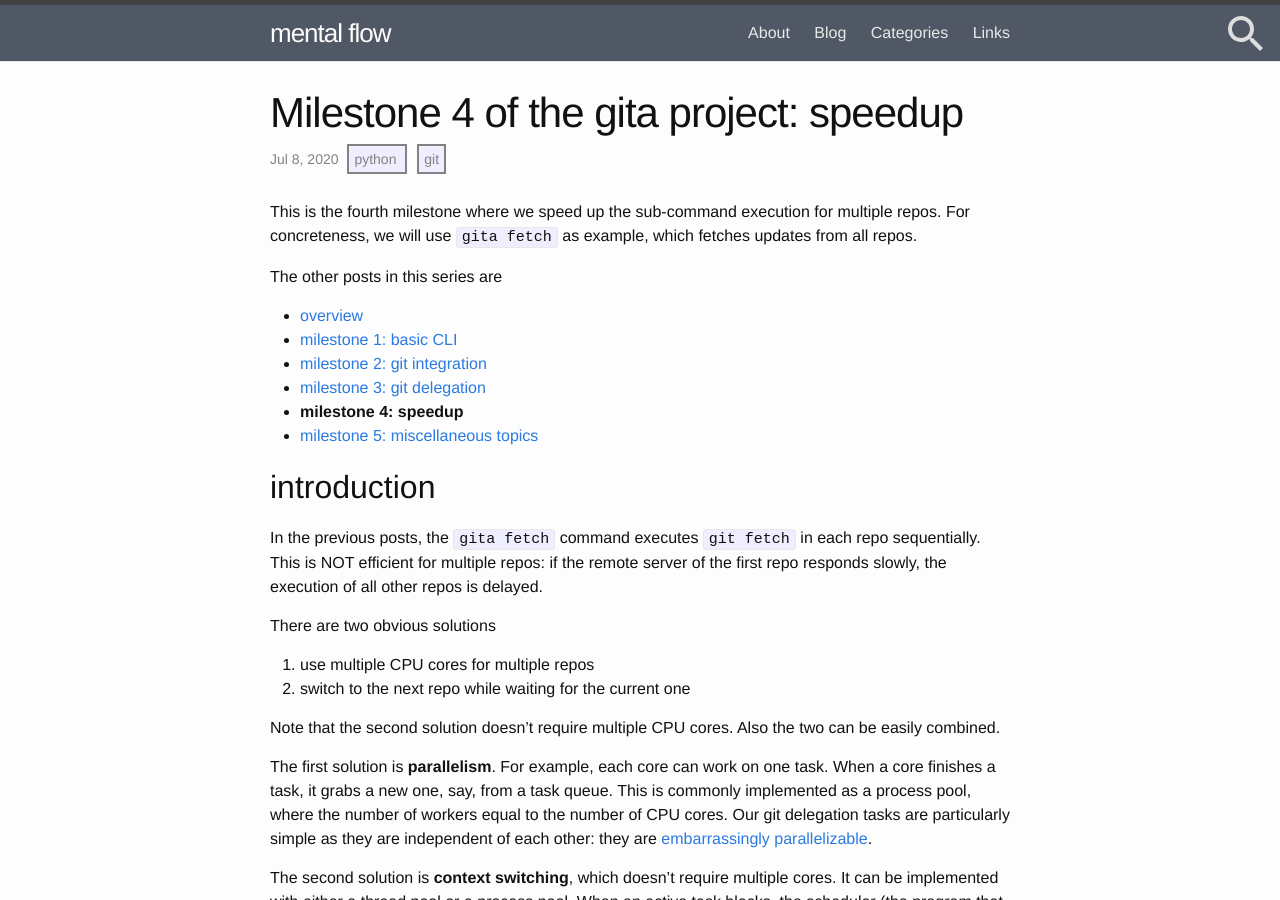
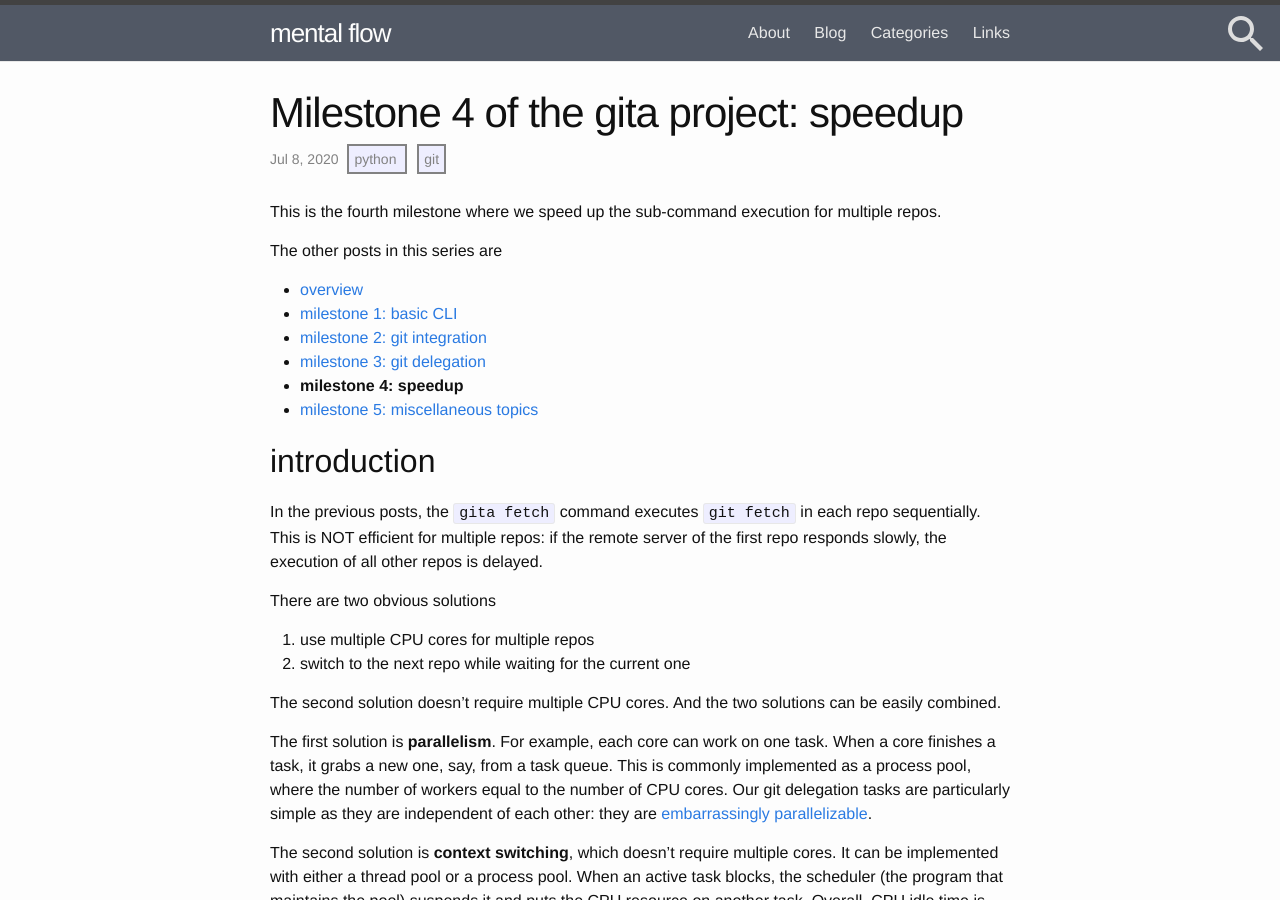
Before and after one commit to nosarthur/nosarthur.github.io, a Jekyll site: the page built from _posts/2020-07-08-gita-milestone4.md, in a window 1280 px wide and 900 px high. Built offline with Jekyll 4.4.1, drawn with Linux system fonts in a browser that asks for light colours; comment, search, counter and statistics services are not loaded; some of the changed text lies outside the part shown.

Commit message:
edit gita 5

````diff
--- a/_posts/2020-07-08-gita-milestone4.md
+++ b/_posts/2020-07-08-gita-milestone4.md
@@ -8,8 +8,7 @@
 ---
 
 This is the fourth milestone where we speed up the sub-command execution for
-multiple repos. For concreteness, we will use `gita fetch` as example, which
-fetches updates from all repos.
+multiple repos.
 
 The other posts in this series are
 
@@ -33,8 +32,8 @@
 1. use multiple CPU cores for multiple repos
 1. switch to the next repo while waiting for the current one
 
-Note that the second solution doesn't require multiple CPU cores.
-Also the two can be easily combined.
+The second solution doesn't require multiple CPU cores.
+And the two solutions can be easily combined.
 
 The first solution is **parallelism**.
 For example, each core can work on one task. When a core finishes a task, it
@@ -120,7 +119,7 @@
 * [concurrent.futures.ThreadPoolExecutor](https://docs.python.org/3.6/library/concurrent.futures.html?highlight=concurrent%20futures#threadpoolexecutor)
 * [concurrent.futures.ProcessPoolExecutor](https://docs.python.org/3.6/library/concurrent.futures.html?highlight=concurrent%20futures#processpoolexecutor)
 
-I encourage you to try them for gita speedup, and compare their performances.
+I encourage you to try them for `gita` speedup, and compare their performances.
 
 In the  gita project, I used the Python [asyncio library](https://docs.python.org/3.6/library/asyncio.html)
 (It requires Python3.6 and the API changes quite much in Python3.7). In theory it can be more efficient than
@@ -243,3 +242,12 @@
 You should also take a look at this article
 [Unit Testing AsyncIO Code](https://blog.miguelgrinberg.com/post/unit-testing-asyncio-code)
 by Miguel Grinberg.
+
+## v0.4: clean up and tag
+
+This completes milestone 4. At this point, you can optionally tag the
+code base using
+
+```
+git tag v0.4
+```
````
Also changed, not shown: other parts of _posts/2020-07-08-gita-milestone4.md (+2 -2 lines), _posts/2020-07-04-gita-milestone5.md (+7 -8 lines).
